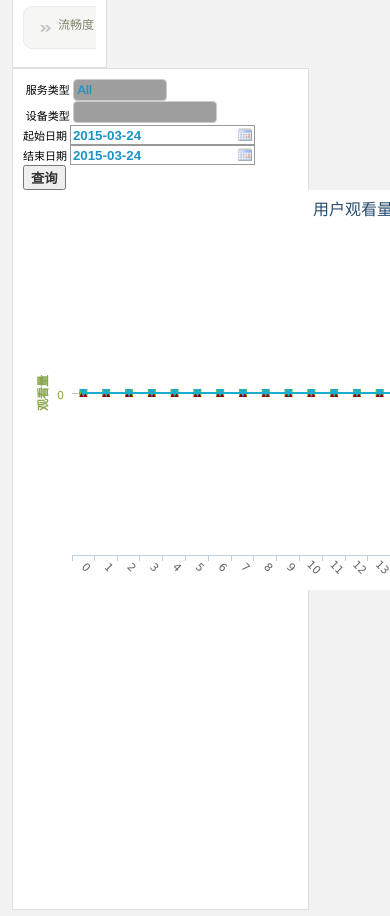
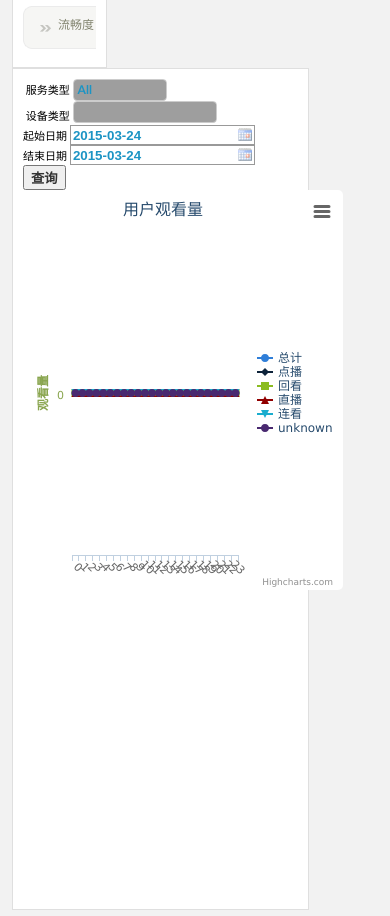
Before and after one commit to cash2one/BesTVQoS, a Django app: page /show_playing_trend in a window 390 px wide; the page is wider, and only the part inside the window is pictured. Shown: the part 316-1232 px from the top of that part. Run offline with Django 3.2, Linux system fonts and the light colour scheme; data that the repository does not hold is empty; grey boxes are pictures that could not be loaded.

Commit message:
update: add Total in play info trend; change min-width of chart to 320px for adapting mobile device.

```diff
--- a/BesTVQoS/BesTVQoS/tplay/templates/show_playing_trend.html
+++ b/BesTVQoS/BesTVQoS/tplay/templates/show_playing_trend.html
@@ -6,7 +6,7 @@
 
 	{% include 'highcharts_plot.html' %}
 	{% for item in contents %}
-	<div id="tabs_{{item.index}}" style="min-width:700px;height:400px" >
+	<div id="tabs_{{item.index}}" style="min-width:320px;height:400px" >
 	</div>
 	{% endfor %}
 </div>
--- a/BesTVQoS/BesTVQoS/tplay/views.py
+++ b/BesTVQoS/BesTVQoS/tplay/views.py
@@ -14,8 +14,9 @@ logger = logging.getLogger("django.request")
 
 SERVICE_TYPES = ["All", "B2B", "B2C"]
 
-VIEW_TYPES = [1, 2, 3, 4, 5]
-VIEW_TYPES_DES = {1: u"点播", 2: u"回看", 3: u"直播", 4: u"连看", 5: u"unknown"}
+VIEW_TYPES = [0, 1, 2, 3, 4, 5]
+VIEW_TYPES_DES = {
+    0: u"总计", 1: u"点播", 2: u"回看", 3: u"直播", 4: u"连看", 5: u"unknown"}
 
 
 def make_chart_item(key_values, item_idx, title, subtitle, y_title, xAlis):
@@ -156,7 +157,8 @@ class PlayInfo:
         sql_command += self.service_type_filter
         sql_command += self.device_type_filter
         sql_command += " and Hour = 24"
-        sql_command += " and ViewType = '%s'" % (view_type)
+        if view_type != 0:
+            sql_command += " and ViewType = '%s'" % (view_type)
 
         logger.debug("PlayInfo Daily SQL %s" % sql_command)
 
@@ -168,7 +170,8 @@ class PlayInfo:
         sql_command += self.service_type_filter
         sql_command += self.device_type_filter
         sql_command += " and Hour = %s" % (hour)
-        sql_command += " and ViewType = '%s'" % (view_type)
+        if view_type != 0:
+            sql_command += " and ViewType = '%s'" % (view_type)
 
         logger.debug("PlayInfo Hourly SQL %s" % sql_command)
 
```
